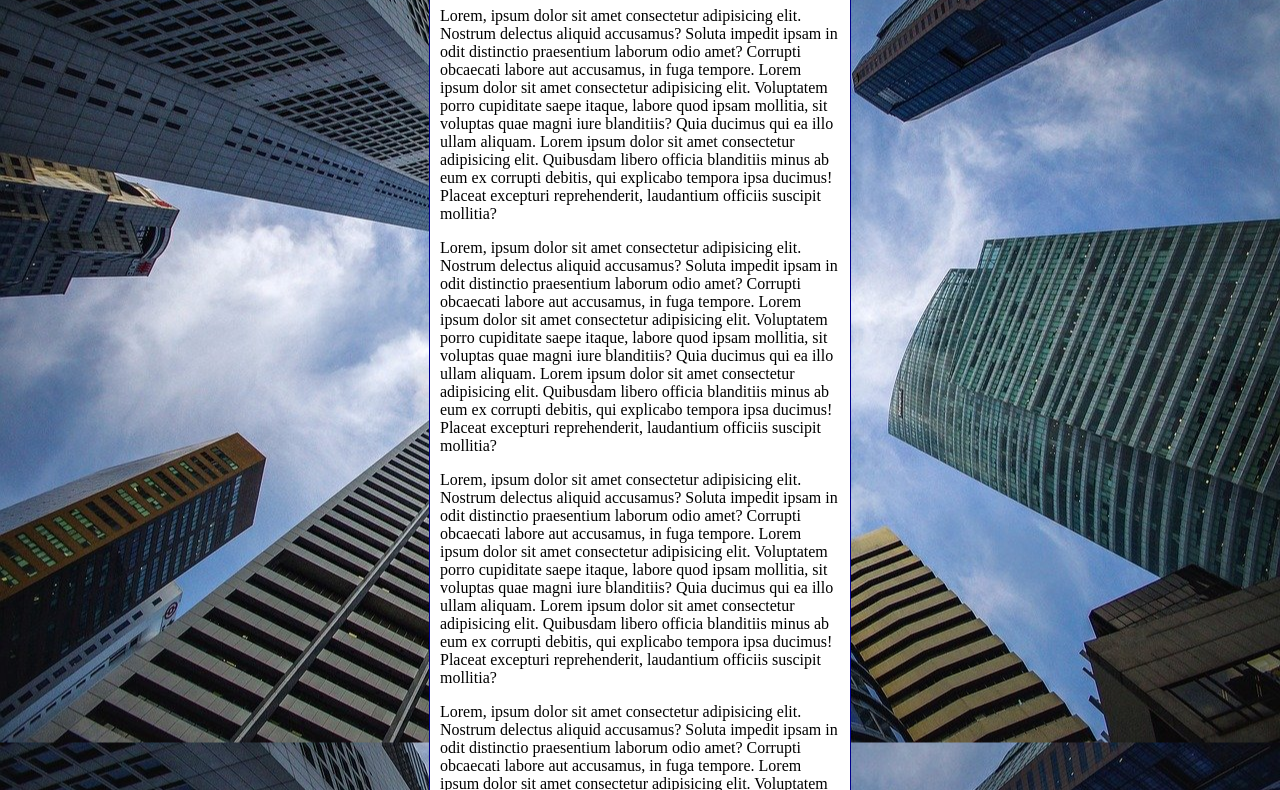
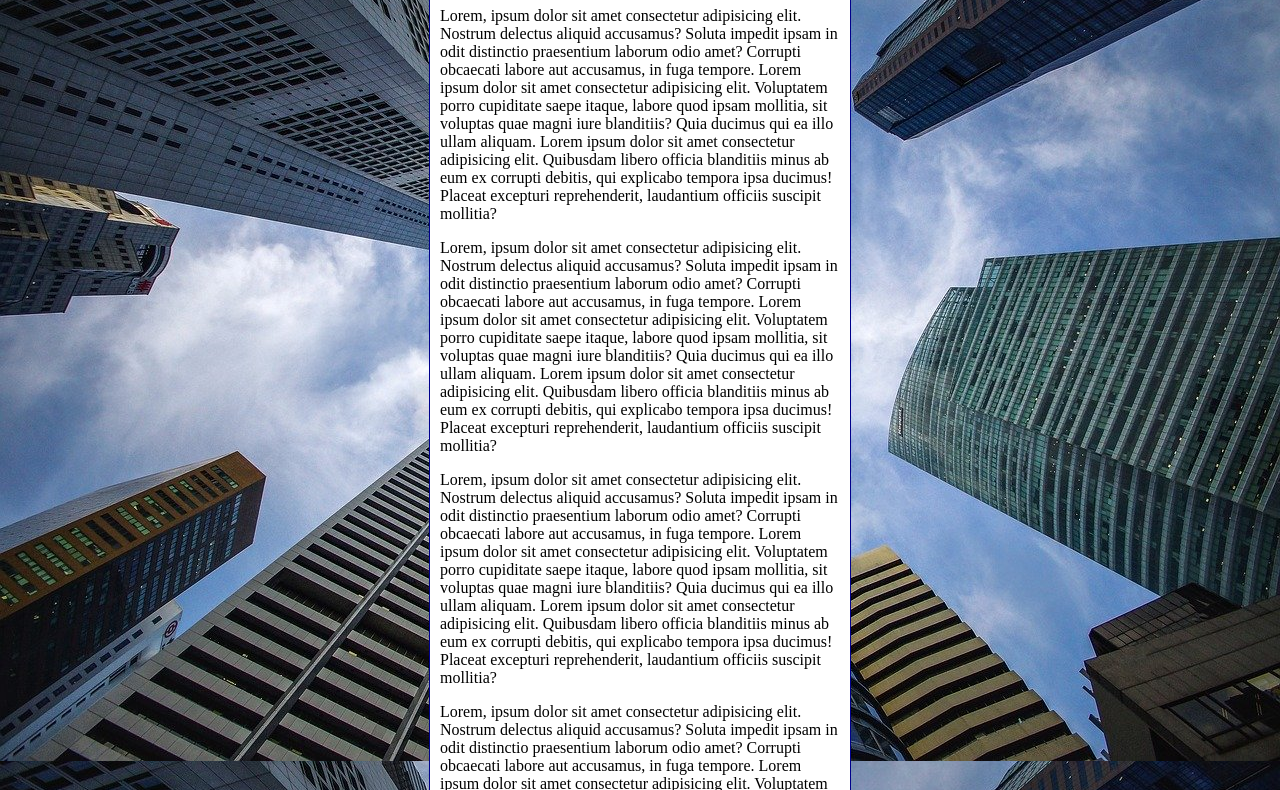
Before and after one commit to francisco-jose-vieira/html-css, a plain HTML site: page exercicios/ex022/fundo006.html in a window 1280 px wide. Shown: the part 92-882 px from the top of the page. Drawn offline with Linux system fonts and the light colour scheme.

Commit message:
Update fundo006.html

```diff
--- a/exercicios/ex022/fundo006.html
+++ b/exercicios/ex022/fundo006.html
@@ -4,20 +4,29 @@
     <meta charset="UTF-8">
     <meta http-equiv="X-UA-Compatible" content="IE=edge">
     <meta name="viewport" content="width=device-width, initial-scale=1.0">
-    <title>Document</title>
+    <title>Fundo fixo de tela</title>
     <style>
         body {
             height: 100vh;
-            background-color: black;
+            /*background-color: black;
             background-image: url(imagens/wallpaper002.jpg);
             background-position: center center;
-            background-repeat: repeat-y;
+            background-repeat: no-repeat;
+            background-size: cover;
+            background-attachment: fixed;*/
+
+            /*
+            Shorthand - backgroud
+            color > image > position > repeat > [size] > attachment
+            */
+
+            background: black url(imagens/wallpaper002.jpg) center center no-repeat fixed;
             background-size: cover;
         }
 
         main {
             background-color: white;
-            width: 400px;
+            max-width: 400px;
             padding: 10px;
             margin: auto;
             border: 1px solid darkblue;
```
